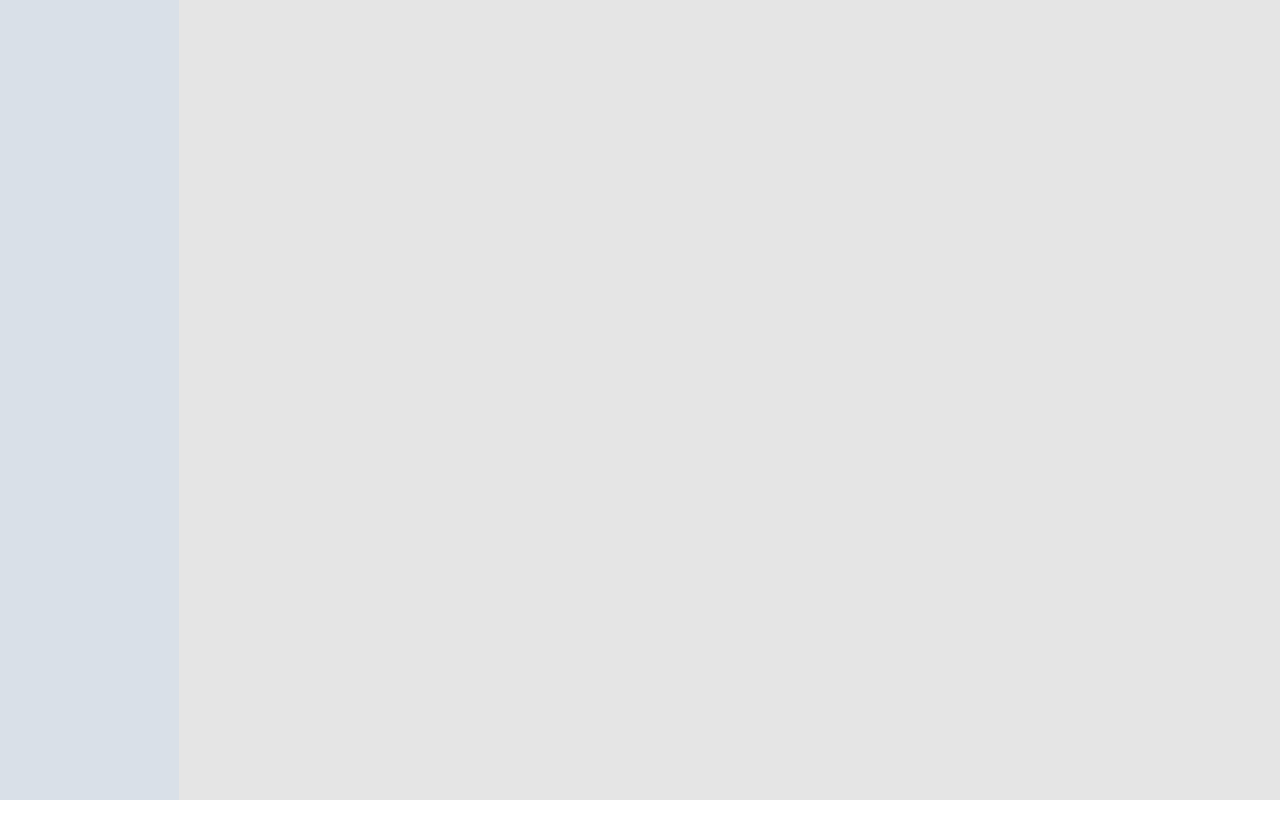
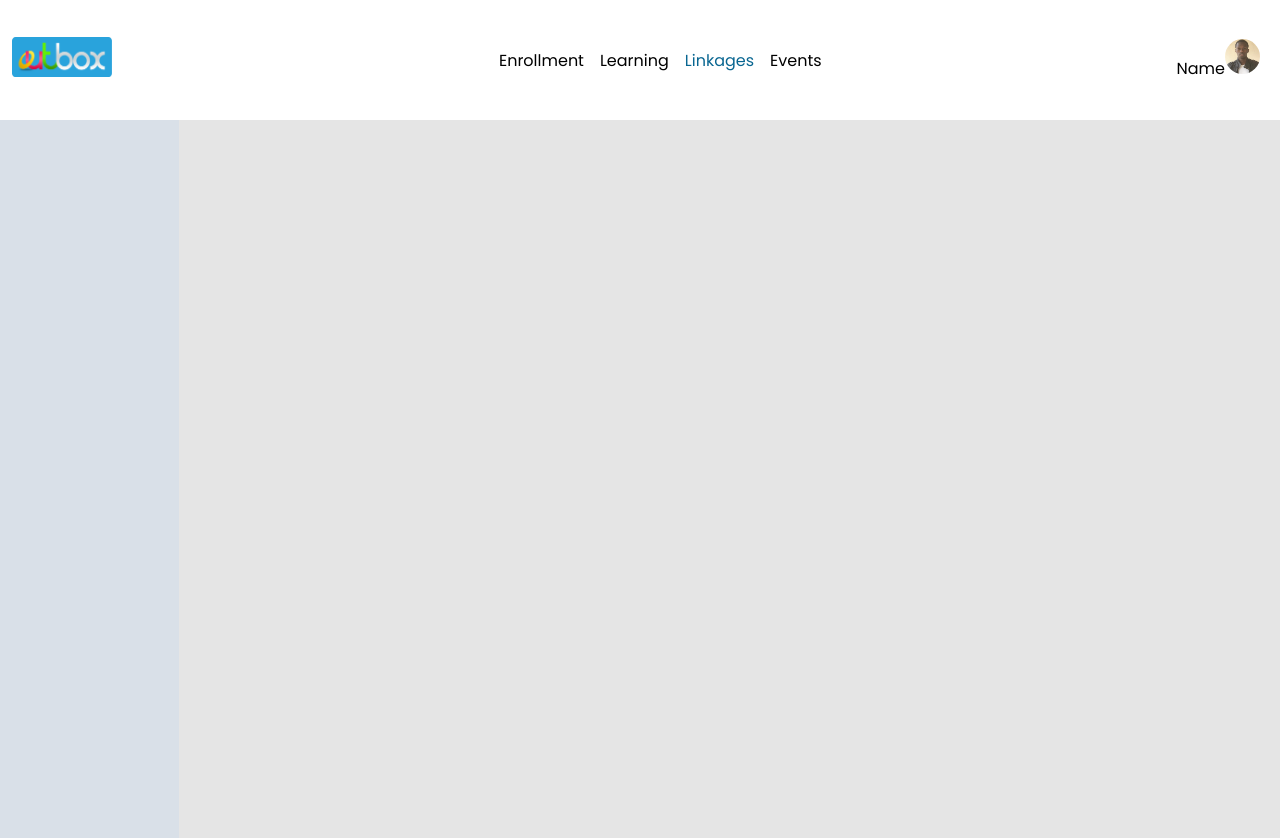
Before and after one commit to MichaelKasingye/linkagesEdu, a Next.js app: page / in a window 1280 px wide. Shown: the top 838 px of the page. Before the commit the page ends 800 px from the top, so only its background shows below. Built offline with nearby package versions, Linux system fonts and the light colour scheme.

Commit message:
FEAT:Create nav bar

```diff
--- a/components/Layout.js
+++ b/components/Layout.js
@@ -1,13 +1,13 @@
-import Nav from "./Nav";
+import Navbar from "./Nav/Navbar";
 import Meta from "./Meta";
 // import Footer from "./Footer";
-import styles from "../styles/global_css/Layout.module.css";
+//import styles from "../styles/global_css/Layout.module.css";
 
 const Layout = ({ children }) => {
   return (
     <>
-      <Meta />
-      <Nav />
+      {/* <Meta /> */}
+      <Navbar />
       <div>{children}</div>
 
       {/* <Footer /> */}
--- a/pages/_app.js
+++ b/pages/_app.js
@@ -1,7 +1,14 @@
-import '../styles/globals.css'
+import '../styles/globals.css';
+import Layout from '../components/Layout';
 
 function MyApp({ Component, pageProps }) {
-  return <Component {...pageProps} />
+
+    return (
+      <Layout>
+        <Component {...pageProps} />
+      </Layout>
+    );
+
 }
 
 export default MyApp
```
